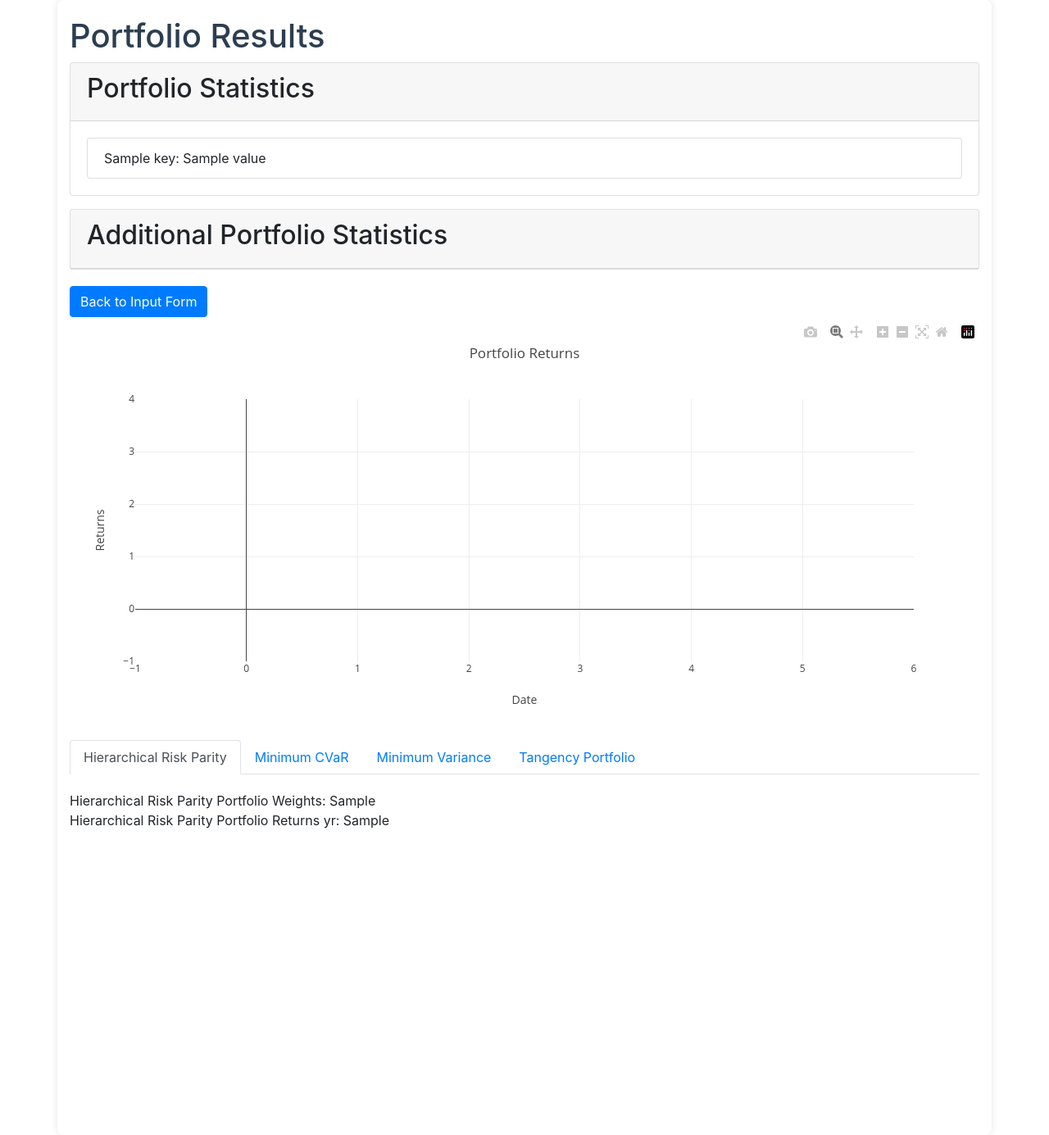
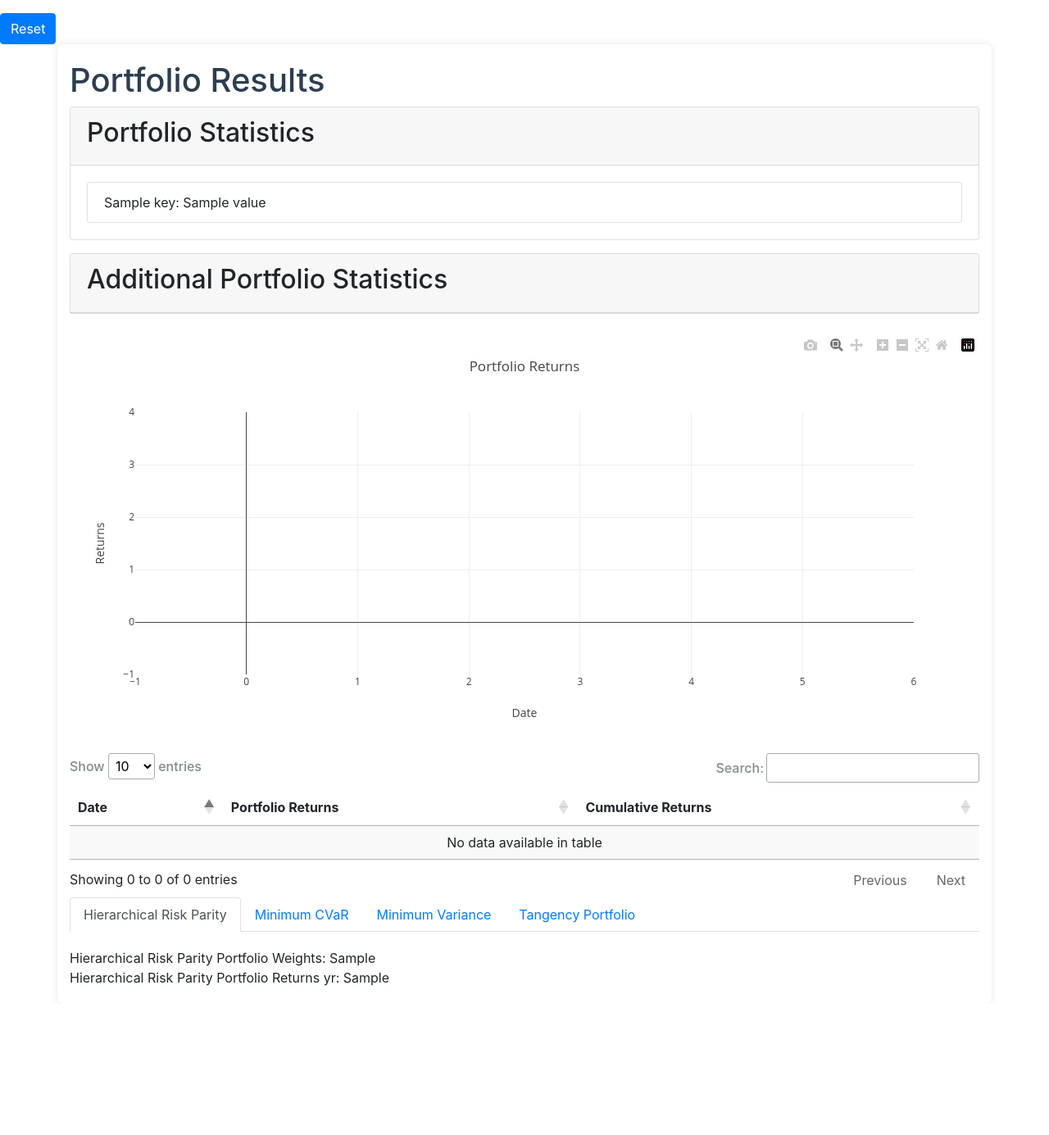
Before and after one commit to moscardino1/cionfolyo, a Flask app: template templates/results.html in a window 1280 px wide. Shown: the whole page at 82% size. After the commit the page ends 1203 px from the top, so only its background shows below. Run offline with Flask 3, Linux system fonts and the light colour scheme; the template is opened without the code that fills it: most values are stand-ins (such as "Sample title", 1, 10 or a date in 2020); some libraries are stand-ins or nearby versions.

Commit message:
working in safari with table

```diff
--- a/static/styles.css
+++ b/static/styles.css
@@ -99,5 +99,10 @@
 }
 
 .tab-content .tab-pane {
-    height: 400px; /* Sets a fixed height of 400px for each tab pane */
+    height: fit-content; /* Sets a fixed height of 400px for each tab pane */
 }
+
+.pie-graph {
+    display: flex; /* Displays the charts container as a flex container */
+    flex-wrap: wrap; /* Allows the charts to wrap to the next line if necessary */
+    justify-content: space-around; /* Distributes the charts evenly within the container */}
--- a/templates/results.html
+++ b/templates/results.html
@@ -8,8 +8,19 @@
         <link rel="stylesheet" href="{{ url_for('static', filename='styles.css') }}">
         <script src="https://cdn.plot.ly/plotly-latest.min.js"></script>
         <link rel="stylesheet" href="https://cdn.jsdelivr.net/npm/bootstrap@4.6.2/dist/css/bootstrap.min.css">
+        <link rel="stylesheet" href="https://cdn.datatables.net/1.13.4/css/jquery.dataTables.min.css">
+
+        <!-- Include jQuery first -->
+        <script src="https://code.jquery.com/jquery-3.6.0.min.js"></script>
+
+        <!-- Include DataTables after jQuery -->
+        <script src="https://cdn.datatables.net/1.13.4/js/jquery.dataTables.min.js"></script>
     </head>
 <body>
+
+    <div class="mt-3">
+        <a href="{{ url_for('index') }}" class="btn btn-primary">Reset</a>
+    </div>
     <div class="container">
         <h1>Portfolio Results</h1>
 
@@ -35,12 +46,23 @@
 
         </div>
         <div class="tab-content">
-            <div class="mt-3">
-                <a href="{{ url_for('index') }}" class="btn btn-primary">Back to Input Form</a>
-            </div>
+
         <div class="chart-container mb-3">
             <div id="portfolio-graph"></div>
+
         </div>
+        <table id="portfolio-table" class="display" style="width:100%">
+            <thead>
+                <tr>
+                    <th>Date</th>
+                    <th>Portfolio Returns</th>
+                    <th>Cumulative Returns</th>
+                </tr>
+            </thead>
+            <tbody>
+                <!-- Table rows will be populated by JavaScript -->
+            </tbody>
+        </table>
 
         <ul class="nav nav-tabs mb-3" id="chartsTab" role="tablist">
             <li class="nav-item">
@@ -57,34 +79,41 @@
             </li>
         </ul>
 
-        <!-- results.html -->
-        <!-- ... (existing HTML code) ... -->
 
         <div class="tab-content">
             <div class="tab-pane fade show active" id="hrp" role="tabpanel" aria-labelledby="hrp-tab">
                 <li class="list-group">Hierarchical Risk Parity Portfolio Weights: {{ additional_stats['Hierarchical Risk Parity Portfolio Weights'] }}</li>
                 <li class="list-group">Hierarchical Risk Parity Portfolio Returns yr: {{ additional_stats['Hierarchical Risk Parity Portfolio Returns yr'] }}</li>
+                <div class="pie-graph">
+
                 <div id="hrp-pie"></div>
 
                 <div id="hrp-portfolio-graph"></div>
             </div>
+        </div>
         <div class="tab-pane fade" id="min-cvar" role="tabpanel" aria-labelledby="min-cvar-tab">
                 <li class="list-group">Minimum CVaR Portfolio Weights: {{ additional_stats['Minimum CVaR Portfolio Weights'] }}</li>
                 <li class="list-group">Minimum CVaR Portfolio Returns yr: {{ additional_stats['Minimum CVaR Portfolio Returns yr'] }}</li>
+                <div class="pie-graph">
 
                 <div id="min-cvar-pie"></div>
                  <div id="min-cvar-portfolio-graph"></div>
                 </div>
+
+            </div>
             <div class="tab-pane fade" id="min-var" role="tabpanel" aria-labelledby="min-var-tab">
                 <li class="list-group">Minimum Variance Portfolio Weights: {{ additional_stats['Minimum Variance Portfolio Weights'] }}</li>
                 <li class="list-group">Minimum Variance Portfolio Returns yr: {{ additional_stats['Minimum Variance Portfolio Returns yr'] }}</li>
+                <div class="pie-graph">
 
                 <div id="min-var-pie"></div>
                  <div id="min-var-portfolio-graph"></div>
                 </div>
+            </div>
             <div class="tab-pane fade" id="tangency" role="tabpanel" aria-labelledby="tangency-tab">
                 <li class="list-group">Tangency Portfolio Weights: {{ additional_stats['Tangency Portfolio Weights'] }}</li>
                 <li class="list-group">Tangency Portfolio Returns yr: {{ additional_stats['Tangency Portfolio Returns yr'] }}</li>
+                <div class="pie-graph">
 
                 <div id="tangency-pie"></div>
                  <div id="tangency-portfolio-graph"></div>
@@ -95,9 +124,36 @@
 
     </div>
 
-    <script src="https://code.jquery.com/jquery-3.5.1.slim.min.js"></script>
+    <!-- <script src="https://code.jquery.com/jquery-3.5.1.slim.min.js"></script> -->
     <script src="https://cdn.jsdelivr.net/npm/bootstrap@4.6.2/dist/js/bootstrap.bundle.min.js"></script>
     <script>
+        // Populate the table with data
+        var tableData = [];
+        for (var i = 0; i < {{ portfolio_returns_dates | tojson | safe }}.length; i++) {
+            tableData.push([
+                {{ portfolio_returns_dates | tojson | safe }}[i],
+                {{ portfolio_returns_values | tojson | safe }}[i],
+                {{ cumulative_returns | tojson | safe }}[i]
+            ]);
+        }
+
+        // Initialize DataTables
+        $(document).ready(function() {
+            $('#portfolio-table').DataTable({
+                data: tableData,
+                columns: [
+                    { title: "Date" },
+                    { title: "Portfolio Returns" },
+                    { title: "Cumulative Returns" }
+                ],
+                paging: true,
+                searching: true,
+                ordering: true
+            });
+        });
+    </script>
+    <script>
+
         // JavaScript code to generate Plotly graph
         var returnsData = {
             x: {{ portfolio_returns_dates | tojson }},
@@ -128,6 +184,7 @@
             responsive: true
         });
 
+
         Plotly.newPlot('hrp-pie', JSON.parse('{{ hrp_pie | safe }}'), {
             responsive: true
         });
@@ -140,6 +197,8 @@
         Plotly.newPlot('tangency-pie', JSON.parse('{{ tangency_pie | safe }}'), {
             responsive: true
         });
+
+
 
 
         function createPortfolioChart(containerId, portfolioReturns, cumulativeReturns, portfolioName) {
@@ -183,6 +242,7 @@
     // Create the portfolio returns and cumulative returns chart for Tangency Portfolio
     createPortfolioChart('tangency-portfolio-graph', {{ tangency_portfolio_returns | tojson }}, {{ tangency_cumulative_returns | tojson }}, 'Tangency Portfolio');
 
+
      </script>
 </body>
 </html>
```
Lines whose indentation alone changed are shown as unchanged.
